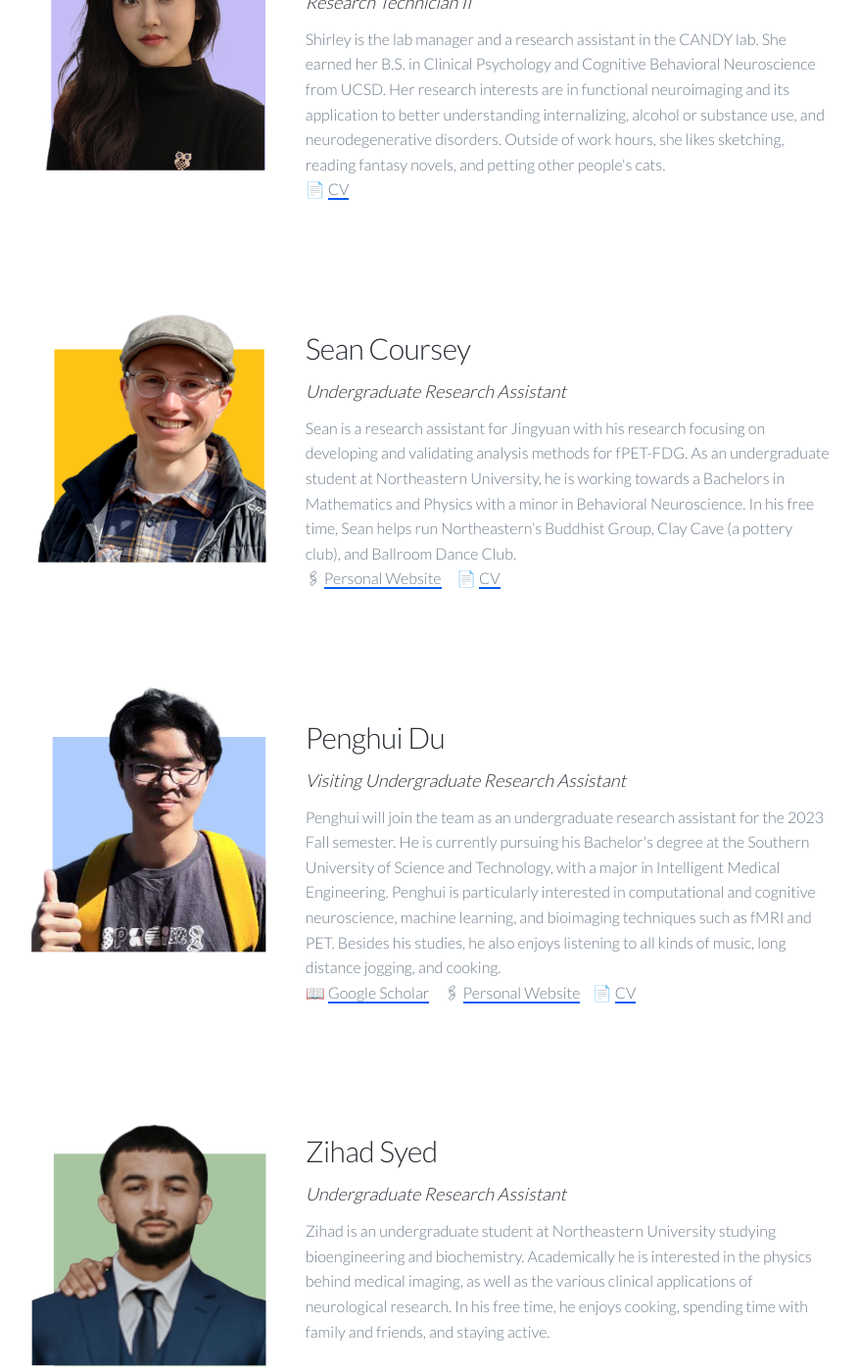
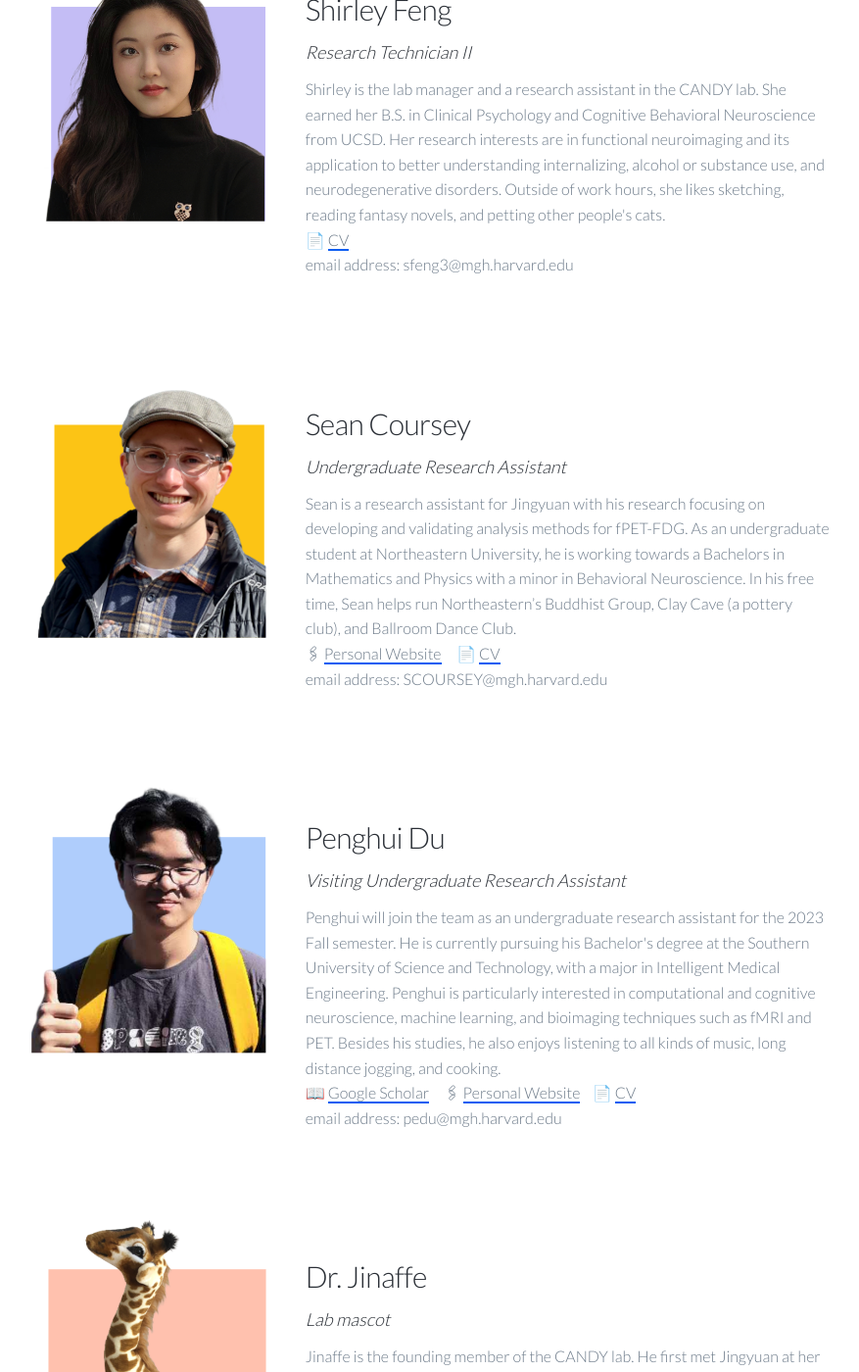
Before and after one commit to CANDYlaboratory/candylab.github.io, a Jekyll site: the page built from _pages/people.md, in a window 1280 px wide and 1400 px high, scrolled down 1318 px. Shown: the whole window at 98% size, without its empty margins (392-1269 px from the left). Built offline with Jekyll 4.4.1, drawn with Linux system fonts in a browser that asks for light colours; nearby versions of some CDN libraries; some of the changed text lies outside the part shown.

Commit message:
Update people.md

```diff
--- a/_pages/people.md
+++ b/_pages/people.md
@@ -19,7 +19,8 @@ layout: simple
     <p1>Jingyuan is an Assistant Professor at the Martinos Center for Biomedical Imaging at Massachusetts General Hospital and Harvard Medical School. She received her Ph.D. from Stanford University with a major in Electrical Engineering and a minor in Statistics. In her spare time, she likes traveling, calligraphy, and drawing cartoons.<br>
     📖  <a href = "https://scholar.google.com/citations?user=x2-XVPUAAAAJ&hl=en&oi=ao">Google Scholar</a>
     &nbsp;&nbsp;&nbsp;
-    🖇  <a href = "https://sites.google.com/view/jingyuan-e-chen/about">Personal Website</a>
+    🖇  <a href = "https://sites.google.com/view/jingyuan-e-chen/about">Personal Website</a><br>
+email address: jechen@mgh.harvard.edu
     </p1>
 
 </div>
@@ -34,7 +35,8 @@ layout: simple
 	<h3>Jiawen Fan</h3>
 	<h6><em>Research Technician II</em></h6>
     <p1>Dakota is a master student studying data science at NYU Courant and obtained her B.S. in Neuroscience from NYU. Her research interest underlies in deploying machine learning and statistical knowledge to study various brain functions, and deciphering 1. the physiological networks in aging population and 2. white matter tracts activation under high-field fMRI. During her spare time, Dakota enjoys traveling, surfing, bouldering, photograghy, and visual arts. <br>
-    	🖇  <a href = "https://dakotafan.github.io/Portfolio/">Personal Website</a>
+    	🖇  <a href = "https://dakotafan.github.io/Portfolio/">Personal Website</a><br>
+email address: jfan0@mgh.harvard.edu
     </p1>
 </div>
 </section_dakota>
@@ -46,7 +48,8 @@ layout: simple
 	<h3>Shirley Feng</h3>
 	<h6><em>Research Technician II</em></h6>
     <p1>Shirley is the lab manager and a research assistant in the CANDY lab. She earned her B.S. in Clinical Psychology and Cognitive Behavioral Neuroscience from UCSD. Her research interests are in functional neuroimaging and its application to better understanding internalizing, alcohol or substance use, and neurodegenerative disorders. Outside of work hours, she likes sketching, reading fantasy novels, and petting other people's cats. <br>
-    📄  <a href= "https://www.jechenlab.com/assets/Shirley_CV.pdf">CV</a>
+    📄  <a href= "https://www.jechenlab.com/assets/Shirley_CV.pdf">CV</a><br>
+email address: sfeng3@mgh.harvard.edu
     </p1>
 </div>
 </section_dakota>
@@ -61,7 +64,9 @@ layout: simple
     <p1>Sean is a research assistant for Jingyuan with his research focusing on developing and validating analysis methods for fPET-FDG. As an undergraduate student at Northeastern University, he is working towards a Bachelors in Mathematics and Physics with a minor in Behavioral Neuroscience. In his free time, Sean helps run Northeastern’s Buddhist Group, Clay Cave (a pottery club), and Ballroom Dance Club.<br>
   🖇  <a href = "https://www.seancoursey.com/">Personal Website</a>
     &nbsp;&nbsp;&nbsp;
-    📄  <a href= "https://drive.google.com/file/d/1gNcb_G67HjOkPChk0lYX44-ITdEf6wLM/view">CV</a></p1>
+    📄  <a href= "https://drive.google.com/file/d/1gNcb_G67HjOkPChk0lYX44-ITdEf6wLM/view">CV</a><br>
+email address: SCOURSEY@mgh.harvard.edu
+    </p1>
 </div>
 </section_dakota>
 
@@ -75,18 +80,9 @@ layout: simple
     📖  <a href = "https://scholar.google.com/citations?hl=zh-CN&user=RMFYKDYAAAAJ&view_op=list_works&gmla=ABEO0YpFxJq8w-fxYbaoNpDQh90oNAkj7t9EYk-ip4E_TzYhk62QxTuIRPomkLY1YLSSnY9Bbfts6MivJ5oLLy2vx5ZefZdSpexTZVX5ibI">Google Scholar</a>
     &nbsp;&nbsp;&nbsp;
     🖇  <a href = "https://penghui-du.com/">Personal Website</a>&nbsp;&nbsp;&nbsp;
-    📄  <a href= "https://penghui-du.com/uploads/resume.pdf">CV</a>
+    📄  <a href= "https://penghui-du.com/uploads/resume.pdf">CV</a><br>
+email address: pedu@mgh.harvard.edu
     </p1>
-</div>
-</section_dakota>
-
-
-<section_dakota class='people'>
-	<img src="/images/zihad.png" >
-<div class='text'>
-	<h3>Zihad Syed</h3>
-	<h6><em>Undergraduate Research Assistant</em></h6>
-    <p1>Zihad is an undergraduate student at Northeastern University studying bioengineering and biochemistry. Academically he is interested in the physics behind medical imaging, as well as the various clinical applications of neurological research. In his free time, he enjoys cooking, spending time with family and friends, and staying active. </p1>
 </div>
 </section_dakota>
 
@@ -110,8 +106,9 @@ layout: simple
 		<h3>Alumni</h3>
 		<br>
 <br>
-    <p1> Deborah Wanderley dos Santos
-    	(Harvard part-time intern, now Ph.D. student at Northeastern University)<br>
+    <p1>
+Zihad Syed (summer student at Northeastern University)<br>
+Deborah Wanderley dos Santos (Harvard part-time intern, now Ph.D. student at Northeastern University)<br>
 Priyadharshini Santhanakrishnan (summer student, now Ph.D. student at National University of Singapore)<br>
 Neo Nyoni (Northeastern part-time intern)<br>
 Jennifer Yeo (Northeastern Co-op student, now master student at Boston University)<br>
```
